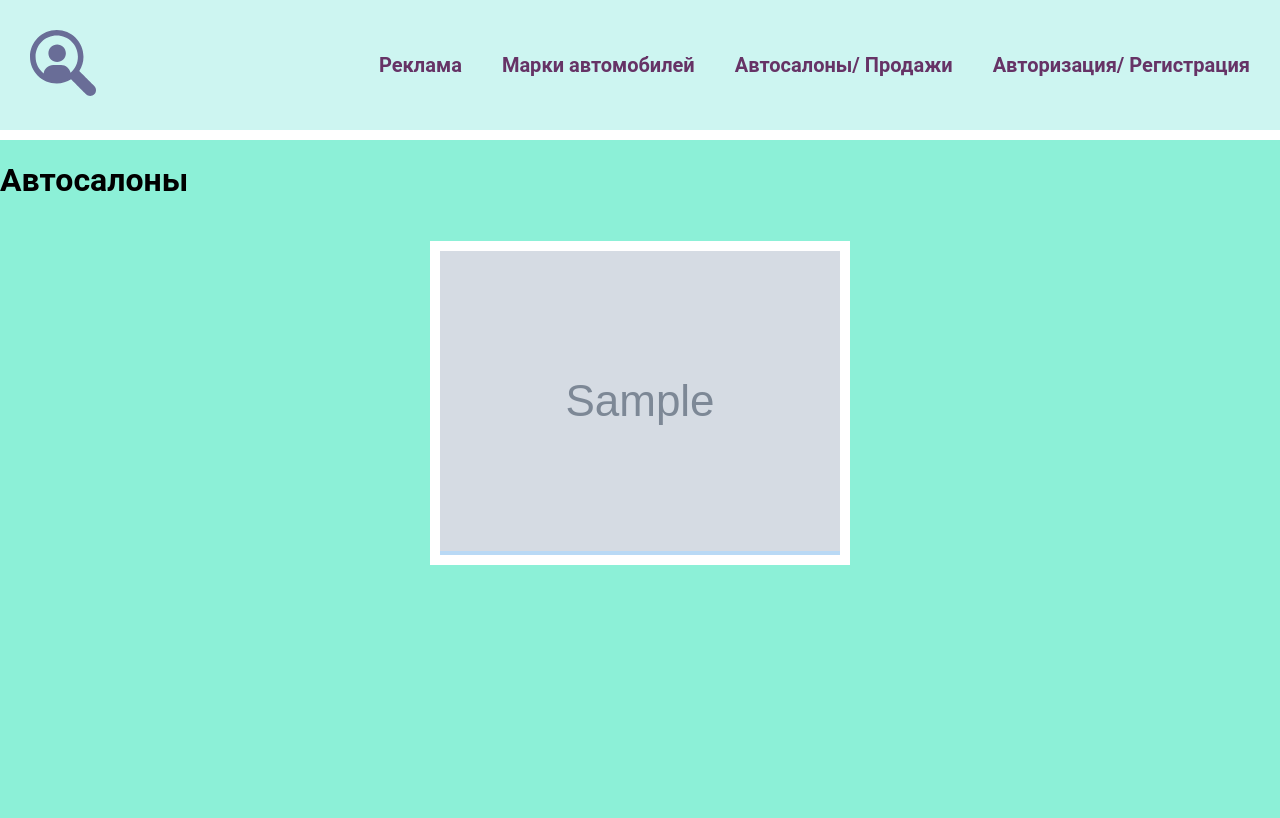
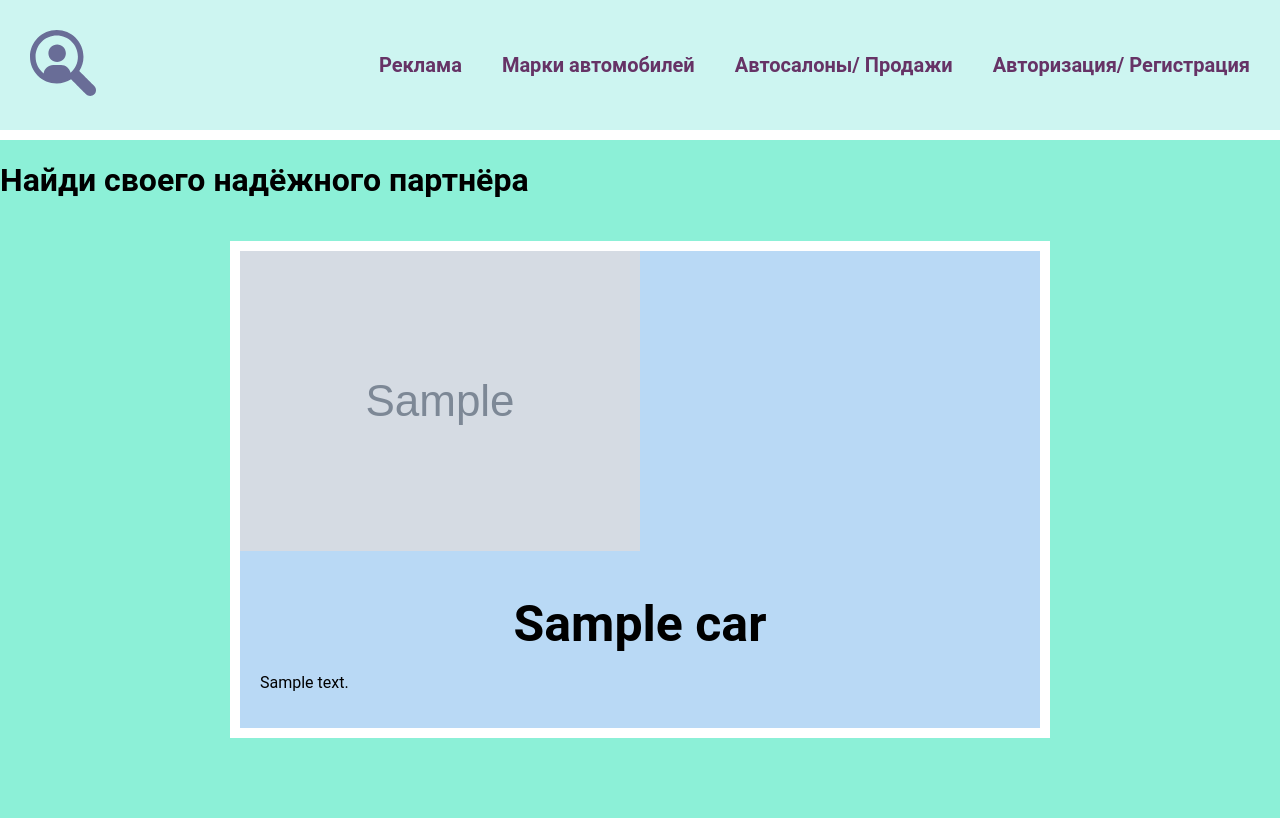
Before and after one commit to BorDmitry/Automobilista, a Django app: template motorist/sales/templates/sales/salons.html in a window 1280 px wide. Before the commit the page ends 565 px from the top, so only its background shows below. Run offline with Django 4.2, Linux system fonts and the light colour scheme; the template is opened without the code that fills it: most values are stand-ins (such as "Sample title", 1, 10 or a date in 2020); grey boxes marked "Sample" are stand-in pictures.

Commit message:
dz_21.03_Diplom_Project

```diff
--- a/motorist/sales/templates/sales/navbar.html
+++ b/motorist/sales/templates/sales/navbar.html
@@ -11,12 +11,12 @@
         <li class="header__menuItem"><a href="{% url 'index' %}">Реклама</a></li>
         <li class="header__menuItem"><a href="#">Марки автомобилей</a></li>
         <li class="header__menuItem"><a href="{% url 'salons' %}">Автосалоны/ Продажи</a></li>
-<!--          {% if request.user.is_authenticated %}-->
+          {% if request.user.is_authenticated %}
         <li class="header__menuItem"><a href="#">Объявления частных лиц</a></li>
         <li class="header__menuItem"><a href="#" class="btn btn--sub">Выйти</a></li>
-<!--          {% else %}-->
+          {% else %}
         <li class="header__menuItem"><a href="#" class="btn btn--sub">Авторизация/ Регистрация</a></li>
-<!--          {% endif %}-->
+          {% endif %}
       </ul>
     </div>
   </div>
--- a/motorist/sales/templates/sales/salons.html
+++ b/motorist/sales/templates/sales/salons.html
@@ -3,7 +3,7 @@
 
   <main class="salons">
 
-      <h1>Автосалоны</h1>
+      <h1>Найди своего надёжного партнёра</h1>
 
       <div class="block">
           {% for car in cars %}
@@ -11,7 +11,10 @@
             <div>
                 <img src="{{ car.featured_image.url }}" alt="">
             </div>
-
+            <div class="text">
+                <h2>{{ car.title }}</h2>
+                <p>{{ car.description }}</p>
+            </div>
           </div>
 
           {% endfor %}
```
Also changed, not shown: motorist/sales/templates/sales/index.html (+4 -4 lines), motorist/media/sales/2023/03/27/Amarok.jpg (added), motorist/media/sales/2023/03/27/BMW_X6_G06.jpg (added), motorist/media/sales/2023/03/27/Ford_F350.jpg (deleted), motorist/media/sales/2023/03/27/Volkswagen_Touareg.jpg (added), motorist/media/sales/2023/03/27/audi_q8.jpg (added), motorist/media/sales/2023/03/27/jeep_wrangler_1.jpg (added), motorist/media/sales/2023/03/27/mercedes_GLE.jpg (added), motorist/media/sales/2023/03/28/Used-2017-Ford-F-350-Super-Duty-Platinum.jpg (added), motorist/media/sales/2023/03/28/uaz_469_hunter.jpg (added), motorist/media/sales/2023/03/28/urus2.jpg (added), motorist/sales/static/sales/audi_1.png (deleted), motorist/sales/static/sales/maxresdefault.jpg (added).
